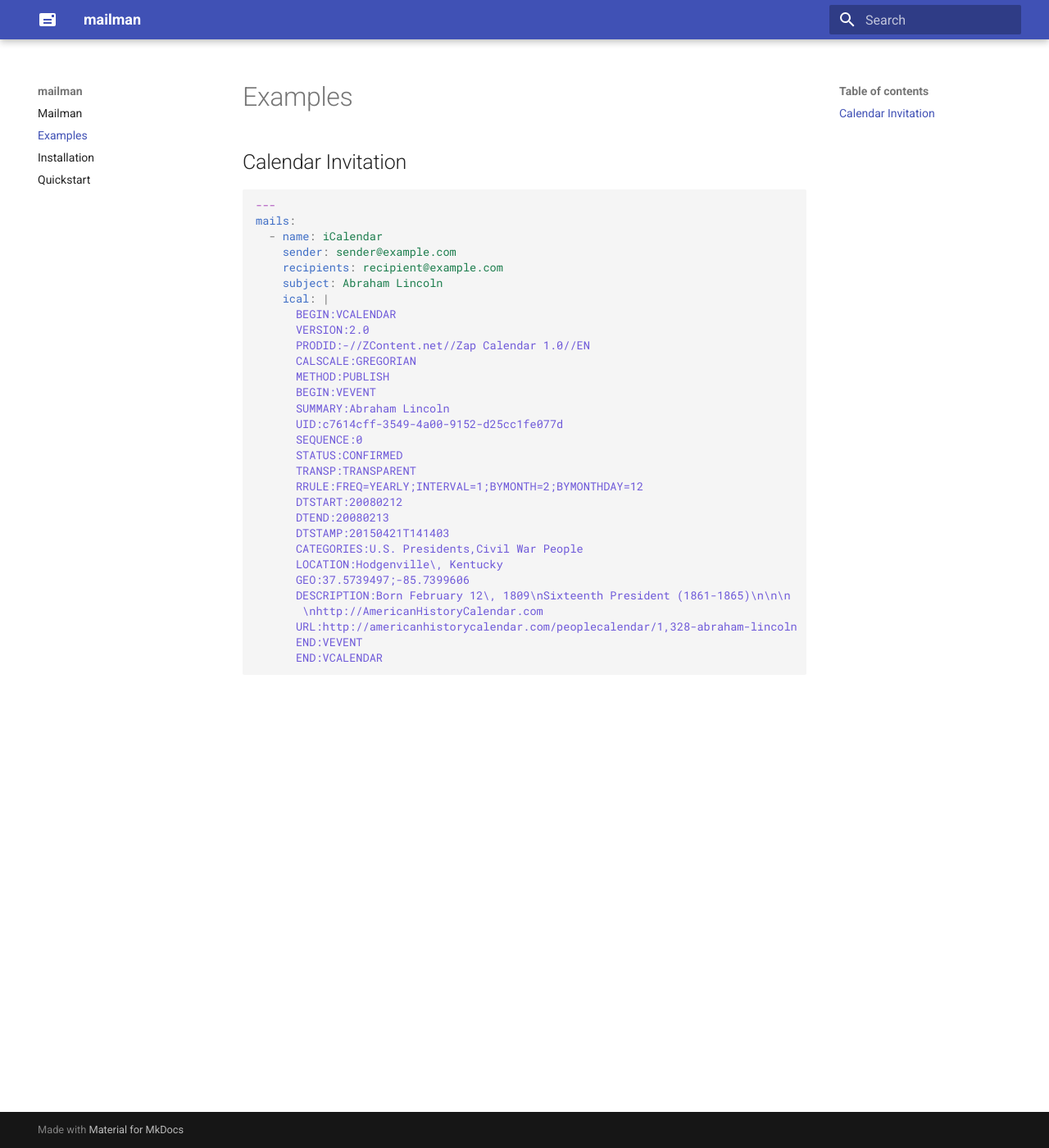
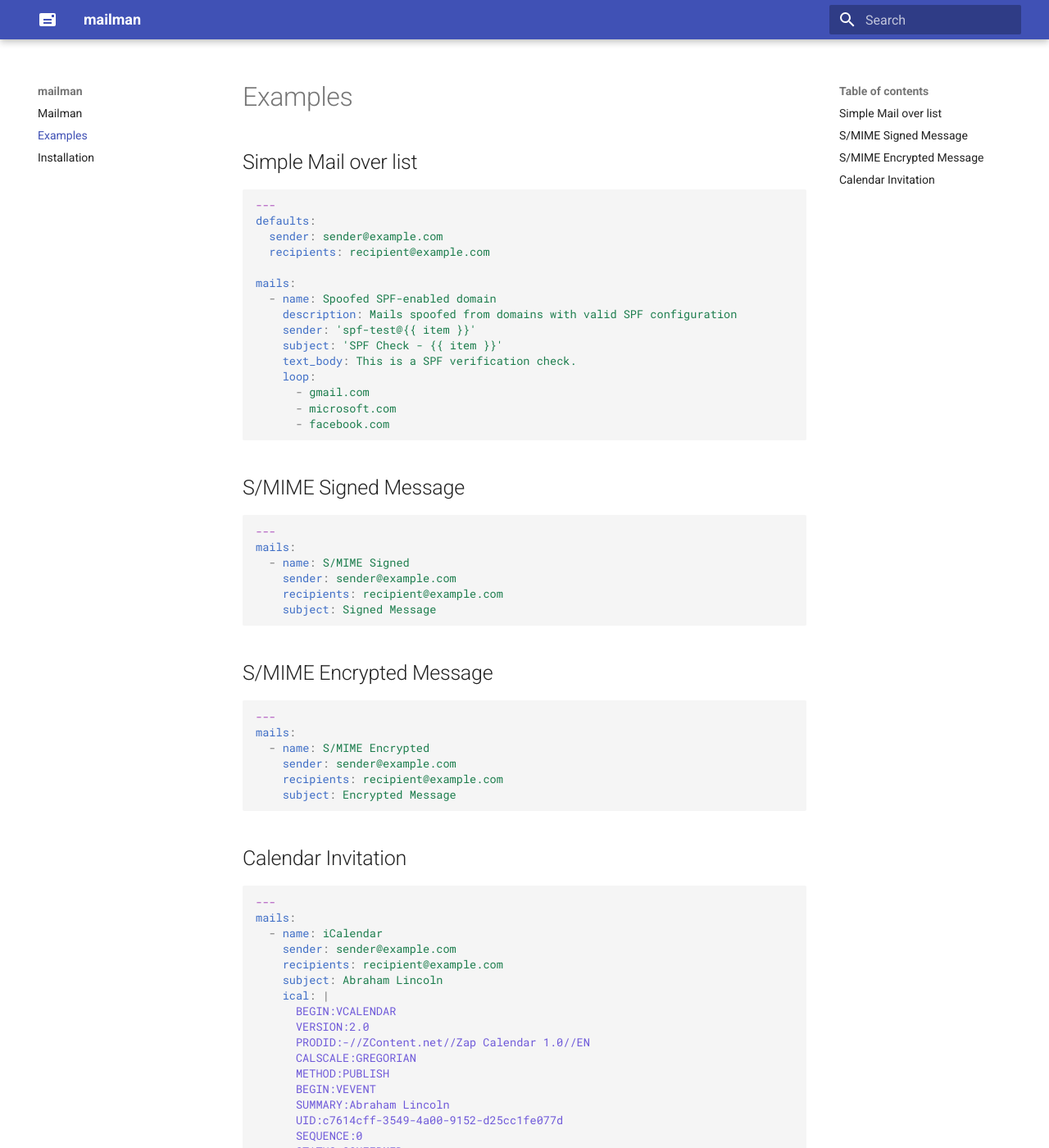
Before and after one commit to besmerd/spool, an MkDocs documentation site: the page built from docs/examples.md, in a window 1280 px wide and 1400 px high. Shown: the whole window at 82% size. Built offline with MkDocs 1.6.1 and Material for MkDocs 9.7.7, drawn with Linux system fonts in a browser that asks for light colours.

Commit message:
Add smime siging

````diff
--- a/docs/examples.md
+++ b/docs/examples.md
@@ -1,4 +1,43 @@
 # Examples
+
+## Simple Mail over list
+```yaml
+---
+defaults:
+  sender: sender@example.com
+  recipients: recipient@example.com
+
+mails:
+  - name: Spoofed SPF-enabled domain
+    description: Mails spoofed from domains with valid SPF configuration
+    sender: 'spf-test@{{ item }}'
+    subject: 'SPF Check - {{ item }}'
+    text_body: This is a SPF verification check.
+    loop:
+      - gmail.com
+      - microsoft.com
+      - facebook.com
+```
+
+## S/MIME Signed Message
+```yaml
+---
+mails:
+  - name: S/MIME Signed
+    sender: sender@example.com
+    recipients: recipient@example.com
+    subject: Signed Message
+```
+
+## S/MIME Encrypted Message
+```yaml
+---
+mails:
+  - name: S/MIME Encrypted
+    sender: sender@example.com
+    recipients: recipient@example.com
+    subject: Encrypted Message
+```
 
 ## Calendar Invitation
 ```yaml
--- a/docs/quickstart.md
+++ /dev/null
@@ -1 +0,0 @@
-# Quickstart
--- a/setup.cfg
+++ b/setup.cfg
@@ -15,5 +15,6 @@ envlist = py36
 skipsdist = True
 
 [testenv:lint]
-basepython=python3.7
-commands=pylint mailman
+basepython=python3.6
+commands=pylint ./mailman
+deps=pylint
````
Also changed, not shown: docs/index.md (+8 -0 lines), 6 other files.
